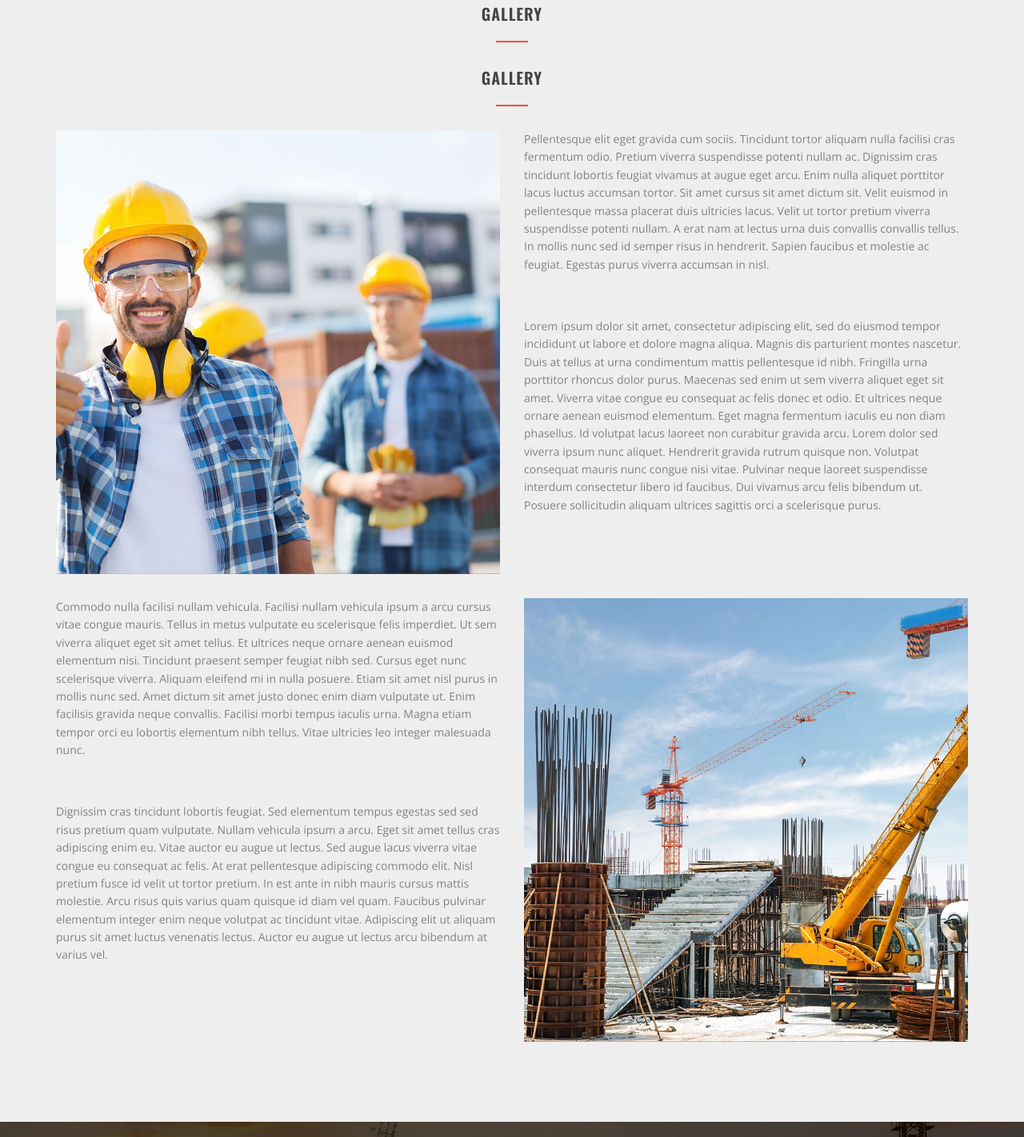
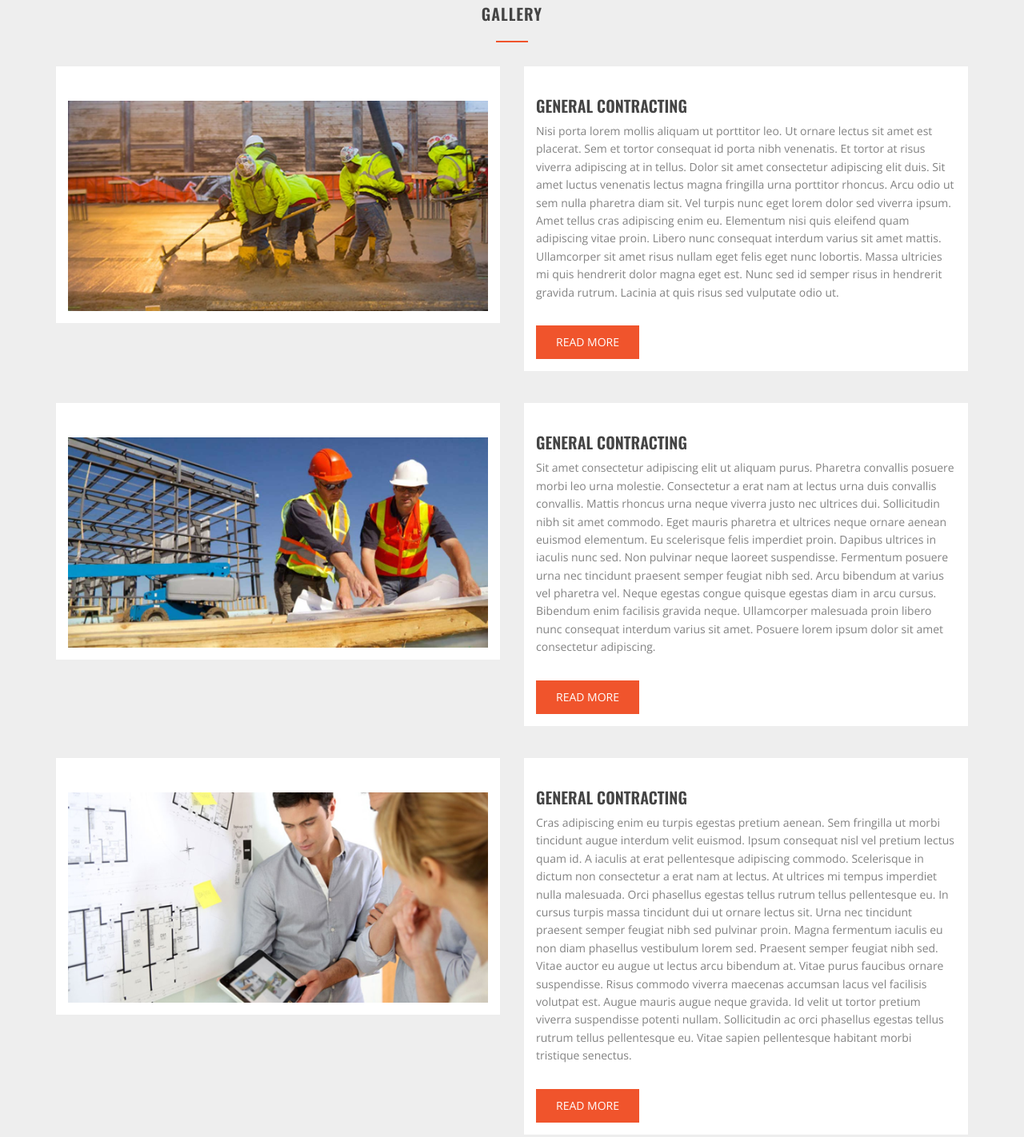
Before and after one commit to viking-samurai/aedifico-constructionelite.ca, a plain HTML site: page rightTemplate.html in a window 1280 px wide. Shown: the part 850-2272 px from the top of the page at 80% size. Drawn offline with nearby package versions, Linux system fonts and the light colour scheme; a web font is replaced by a local one.

Commit message:
..Initial framework complete.  Testing.

```diff
--- a/assets/css/main.css
+++ b/assets/css/main.css
@@ -3880,7 +3880,40 @@ mark, .mark {
     margin-right:-15px
 }
 
+.stub-row {
+    display: flex;
+    flex-direction: row;
+}
+
+.stub-image {
+    display: flex;
+    flex-direction: row;
+    justify-content: center;
+    margin-top: 2em;
+}
+
 @media (max-width: 768px) {
+    .row-reverse {
+        flex-direction: column-reverse;
+    }
+
+    .row-reverse-plus {
+        flex-direction: column;
+    }
+
+    .stub-row {
+        flex-direction: column;
+        margin: auto;
+    }
+
+    .stub-image {
+        justify-content: flex-start;
+        margin: 0;
+        height: 14em;
+    }
+}
+
+@media (max-width: 1200px) {
     .row-reverse {
         flex-direction: column-reverse;
     }
--- a/rightTemplate.html
+++ b/rightTemplate.html
@@ -209,8 +209,7 @@
 
 
 				<!-- Section -->
-				<section class="md-section" id="id3">
-
+				<section class="md-section" id="id4">
 					<div class="container">
 						<div class="row">
 							<div class="col-lg-8 col-xs-offset-0 col-sm-offset-0 col-md-offset-0 col-lg-offset-2 ">
@@ -223,132 +222,143 @@
 							</div>
 						</div>
 
-						<div class="row">
-							<div class="col-lg-8 col-xs-offset-0 col-sm-offset-0 col-md-offset-0 col-lg-offset-2 ">
+						<div class="row stub-row row-eq-height">
+							<div class="col-sm-6 col-md-6 col-lg-6 ">
 
-								<!-- sec-title -->
-								<div class="sec-title sec-title__lg-title md-text-center">
-									<h2 class="sec-title__title">Gallery</h2><span class="sec-title__divider"></span>
-								</div><!-- End / sec-title -->
+								<!-- services -->
+								<div class="services">
+									<div class="stub-image"><img src="assets/img/service/1.jpg" alt=""/></div>
+
+								</div><!-- End / services -->
+
+							</div>
+							<div class="col-sm-6 col-md-6 col-lg-6 ">
+
+								<!-- services -->
+								<div class="services">
+									<h2 class="services__title"><a href="#">General Contracting</a></h2>
+									<div class="services__desc">Nisi porta lorem mollis aliquam ut porttitor leo. Ut ornare lectus sit amet
+										est placerat. Sem et tortor consequat id porta nibh venenatis. Et tortor at risus viverra adipiscing
+										at in tellus. Dolor sit amet consectetur adipiscing elit duis. Sit amet luctus venenatis lectus magna
+										fringilla urna porttitor rhoncus. Arcu odio ut sem nulla pharetra diam sit. Vel turpis nunc eget lorem
+										dolor sed viverra ipsum. Amet tellus cras adipiscing enim eu. Elementum nisi quis eleifend quam
+										adipiscing vitae proin. Libero nunc consequat interdum varius sit amet mattis. Ullamcorper sit amet
+										risus nullam eget felis eget nunc lobortis. Massa ultricies mi quis hendrerit dolor magna eget est.
+										Nunc sed id semper risus in hendrerit gravida rutrum. Lacinia at quis risus sed vulputate odio ut.
+									</div>
+
+									<!-- btn -->
+									<a class="btn btn btn-primary btn-custom" href="service-single.html">read more
+									</a><!-- End / btn -->
+
+								</div><!-- End / services -->
 
 							</div>
 						</div>
 
-						<!-- gallery-wrap -->
-						<div class="gallery-wrap gallery-album">
-							<div class="grid-css grid-css--grid" data-col-lg="4" data-col-md="2" data-col-sm="2" data-col-xs="1" data-gap="30">
-								<div class="grid__inner">
-									<div class="grid-sizer"></div>
+						<div class="row stub-row row-eq-height">
+							<div class="col-sm-6 col-md-6 col-lg-6 ">
 
-									<!-- grid-item -->
-									<div class="grid-item large">
-										<div class="grid-item__inner">
-											<div class="grid-item__content-wrapper">
+								<!-- services -->
+								<div class="services">
+									<div class="stub-image"><img src="assets/img/service/2.jpg" alt=""/></div>
 
-												<!-- gallery -->
-												<div class="gallery gallery--grid">
-													<div class="gallery__image bg-image" style="background-image: url(assets/img/gallery/9.jpg);">
-														<img src="assets/img/gallery/9.jpg" alt="How to Create and"/>
-														<a class="gallery__overlay mfp-image" href="assets/img/gallery/9.jpg"
-															data-effect="mfp-zoom-in" title="Design a Perfect">
-															<div class="md-tb">
-																<div class="md-tb__cell md-text-center"><i class="fa fa-search"></i></div>
-															</div></a>
+								</div><!-- End / services -->
+
 							</div>
-												</div><!-- End / gallery -->
+							<div class="col-sm-6 col-md-6 col-lg-6 ">
+
+								<!-- services -->
+								<div class="services">
+									<h2 class="services__title"><a href="#">General Contracting</a></h2>
+									<div class="services__desc">Sit amet consectetur adipiscing elit ut aliquam purus. Pharetra convallis
+										posuere morbi leo urna molestie. Consectetur a erat nam at lectus urna duis convallis convallis.
+										Mattis rhoncus urna neque viverra justo nec ultrices dui. Sollicitudin nibh sit amet commodo.
+										Eget mauris pharetra et ultrices neque ornare aenean euismod elementum. Eu scelerisque felis
+										imperdiet proin. Dapibus ultrices in iaculis nunc sed. Non pulvinar neque laoreet suspendisse.
+										Fermentum posuere urna nec tincidunt praesent semper feugiat nibh sed. Arcu bibendum at varius
+										vel pharetra vel. Neque egestas congue quisque egestas diam in arcu cursus. Bibendum enim facilisis
+										gravida neque. Ullamcorper malesuada proin libero nunc consequat interdum varius sit amet. Posuere
+										lorem ipsum dolor sit amet consectetur adipiscing.
+									</div>
+
+									<!-- btn -->
+									<a class="btn btn btn-primary btn-custom" href="service-single.html">read more
+									</a><!-- End / btn -->
+
+								</div><!-- End / services -->
 
 							</div>
 						</div>
-									</div><!-- End / grid-item -->
 
 
-									<!-- grid-item -->
-									<div class="grid-item large">
-										<div class="grid-item__inner">
-											<div class="grid-item__content-wrapper">
+						<div class="row stub-row row-eq-height">
+							<div class="col-sm-6 col-md-6 col-lg-6 ">
 
-												<!-- gallery -->
-												<div class="gallery gallery--grid">
-													<p>Pellentesque elit eget gravida cum sociis. Tincidunt tortor aliquam nulla facilisi cras fermentum odio.
-														Pretium viverra suspendisse potenti nullam ac. Dignissim cras tincidunt lobortis feugiat vivamus at
-														augue eget arcu. Enim nulla aliquet porttitor lacus luctus accumsan tortor. Sit amet cursus sit amet
-														dictum sit. Velit euismod in pellentesque massa placerat duis ultricies lacus. Velit ut tortor pretium
-														viverra suspendisse potenti nullam. A erat nam at lectus urna duis convallis convallis tellus. In
-														mollis nunc sed id semper risus in hendrerit. Sapien faucibus et molestie ac feugiat. Egestas purus
-														viverra accumsan in nisl.
-													</p><br><br>
-													<p>Lorem ipsum dolor sit amet, consectetur adipiscing elit, sed do eiusmod tempor incididunt ut labore
-														et dolore magna aliqua. Magnis dis parturient montes nascetur. Duis at tellus at urna condimentum
-														mattis pellentesque id nibh. Fringilla urna porttitor rhoncus dolor purus. Maecenas sed enim ut sem
-														viverra aliquet eget sit amet. Viverra vitae congue eu consequat ac felis donec et odio. Et ultrices
-														neque ornare aenean euismod elementum. Eget magna fermentum iaculis eu non diam phasellus. Id volutpat
-														lacus laoreet non curabitur gravida arcu. Lorem dolor sed viverra ipsum nunc aliquet. Hendrerit gravida
-														rutrum quisque non. Volutpat consequat mauris nunc congue nisi vitae. Pulvinar neque laoreet suspendisse
-														interdum consectetur libero id faucibus. Dui vivamus arcu felis bibendum ut. Posuere sollicitudin
-														aliquam ultrices sagittis orci a scelerisque purus.
-													</p>
-												</div><!-- End / gallery -->
+								<!-- services -->
+								<div class="services">
+									<div class="stub-image"><img src="assets/img/service/3.jpg" alt=""/></div>
+
+								</div><!-- End / services -->
 
 							</div>
+							<div class="col-sm-6 col-md-6 col-lg-6 ">
+
+								<!-- services -->
+								<div class="services">
+									<h2 class="services__title"><a href="#">General Contracting</a></h2>
+									<div class="services__desc">Cras adipiscing enim eu turpis egestas pretium aenean. Sem fringilla ut morbi
+										tincidunt augue interdum velit euismod. Ipsum consequat nisl vel pretium lectus quam id. A iaculis at
+										erat pellentesque adipiscing commodo. Scelerisque in dictum non consectetur a erat nam at lectus. At
+										ultrices mi tempus imperdiet nulla malesuada. Orci phasellus egestas tellus rutrum tellus pellentesque
+										eu. In cursus turpis massa tincidunt dui ut ornare lectus sit. Urna nec tincidunt praesent semper feugiat
+										nibh sed pulvinar proin. Magna fermentum iaculis eu non diam phasellus vestibulum lorem sed. Praesent
+										semper feugiat nibh sed. Vitae auctor eu augue ut lectus arcu bibendum at. Vitae purus faucibus ornare
+										suspendisse. Risus commodo viverra maecenas accumsan lacus vel facilisis volutpat est. Augue mauris augue
+										neque gravida. Id velit ut tortor pretium viverra suspendisse potenti nullam. Sollicitudin ac orci phasellus
+										egestas tellus rutrum tellus pellentesque eu. Vitae sapien pellentesque habitant morbi tristique senectus.
 									</div>
-									</div><!-- End / grid-item -->
+
+									<!-- btn -->
+									<a class="btn btn btn-primary btn-custom" href="service-single.html">read more
+									</a><!-- End / btn -->
+
+								</div>
+								<!-- End / services -->
+							</div>
+						</div>
 
 
-									<!-- grid-item -->
-									<div class="grid-item large">
-										<div class="grid-item__inner">
-											<div class="grid-item__content-wrapper">
+						<div class="row stub-row row-eq-height">
+							<div class="col-sm-6 col-md-6 col-lg-6 ">
 
-												<!-- gallery -->
-												<div class="gallery gallery--grid">
-													<p>Commodo nulla facilisi nullam vehicula. Facilisi nullam vehicula ipsum a arcu cursus vitae congue mauris.
-														Tellus in metus vulputate eu scelerisque felis imperdiet. Ut sem viverra aliquet eget sit amet tellus.
-														Et ultrices neque ornare aenean euismod elementum nisi. Tincidunt praesent semper feugiat nibh sed.
-														Cursus eget nunc scelerisque viverra. Aliquam eleifend mi in nulla posuere. Etiam sit amet nisl purus
-														in mollis nunc sed. Amet dictum sit amet justo donec enim diam vulputate ut. Enim facilisis gravida
-														neque convallis. Facilisi morbi tempus iaculis urna. Magna etiam tempor orci eu lobortis elementum
-														nibh tellus. Vitae ultricies leo integer malesuada nunc.
-													</p><br><br>
-													<p>Dignissim cras tincidunt lobortis feugiat. Sed elementum tempus egestas sed sed risus pretium quam vulputate.
-														Nullam vehicula ipsum a arcu. Eget sit amet tellus cras adipiscing enim eu. Vitae auctor eu augue ut lectus.
-														Sed augue lacus viverra vitae congue eu consequat ac felis. At erat pellentesque adipiscing commodo elit.
-														Nisl pretium fusce id velit ut tortor pretium. In est ante in nibh mauris cursus mattis molestie. Arcu
-														risus quis varius quam quisque id diam vel quam. Faucibus pulvinar elementum integer enim neque volutpat
-														ac tincidunt vitae. Adipiscing elit ut aliquam purus sit amet luctus venenatis lectus. Auctor eu augue ut
-														lectus arcu bibendum at varius vel.
-													</p>
-												</div><!-- End / gallery -->
+								<!-- services -->
+								<div class="services">
+									<div class="stub-image"><img src="assets/img/service/4.jpg" alt=""/></div>
+
+								</div><!-- End / services -->
 
 							</div>
+							<div class="col-sm-6 col-md-6 col-lg-6 ">
+
+								<!-- services -->
+								<div class="services">
+									<h2 class="services__title"><a href="#">General Contracting</a></h2>
+									<div class="services__desc">Diam sit amet nisl suscipit adipiscing bibendum est ultricies. Volutpat odio
+										facilisis mauris sit amet. Nunc faucibus a pellentesque sit amet. Facilisis leo vel fringilla est
+										ullamcorper eget nulla facilisi. Nunc congue nisi vitae suscipit tellus mauris a diam maecenas. Enim
+										ut sem viverra aliquet eget sit. Scelerisque eu ultrices vitae auctor eu. A diam sollicitudin tempor
+										id. Viverra vitae congue eu consequat ac felis donec et. Id diam vel quam elementum pulvinar.
 									</div>
-									</div><!-- End / grid-item -->
 
-
-									<!-- grid-item -->
-									<div class="grid-item large">
-										<div class="grid-item__inner">
-											<div class="grid-item__content-wrapper">
-
-												<!-- gallery -->
-												<div class="gallery gallery--grid">
-													<div class="gallery__image bg-image" style="background-image: url(assets/img/gallery/2.jpg);">
-														<img src="assets/img/gallery/2.jpg" alt="Getting Started with"/>
-														<a class="gallery__overlay mfp-image" href="assets/img/gallery/2.jpg"
-															data-effect="mfp-zoom-in" title="The Essential Guide">
-															<div class="md-tb">
-																<div class="md-tb__cell md-text-center"><i class="fa fa-search"></i></div>
-															</div></a>
-													</div>
-												</div><!-- End / gallery -->
+									<!-- btn -->
+									<a class="btn btn btn-primary btn-custom" href="service-single.html">read more
+									</a><!-- End / btn -->
 
 								</div>
-										</div>
-									</div><!-- End / grid-item -->
-
+								<!-- End / services -->
 							</div>
 						</div>
-						</div><!-- End / gallery-wrap -->
-
 					</div>
 				</section>
 				<!-- End / Section -->
```
Also changed, not shown: index.html (+12 -12 lines). Lines whose indentation alone changed are shown as unchanged.
